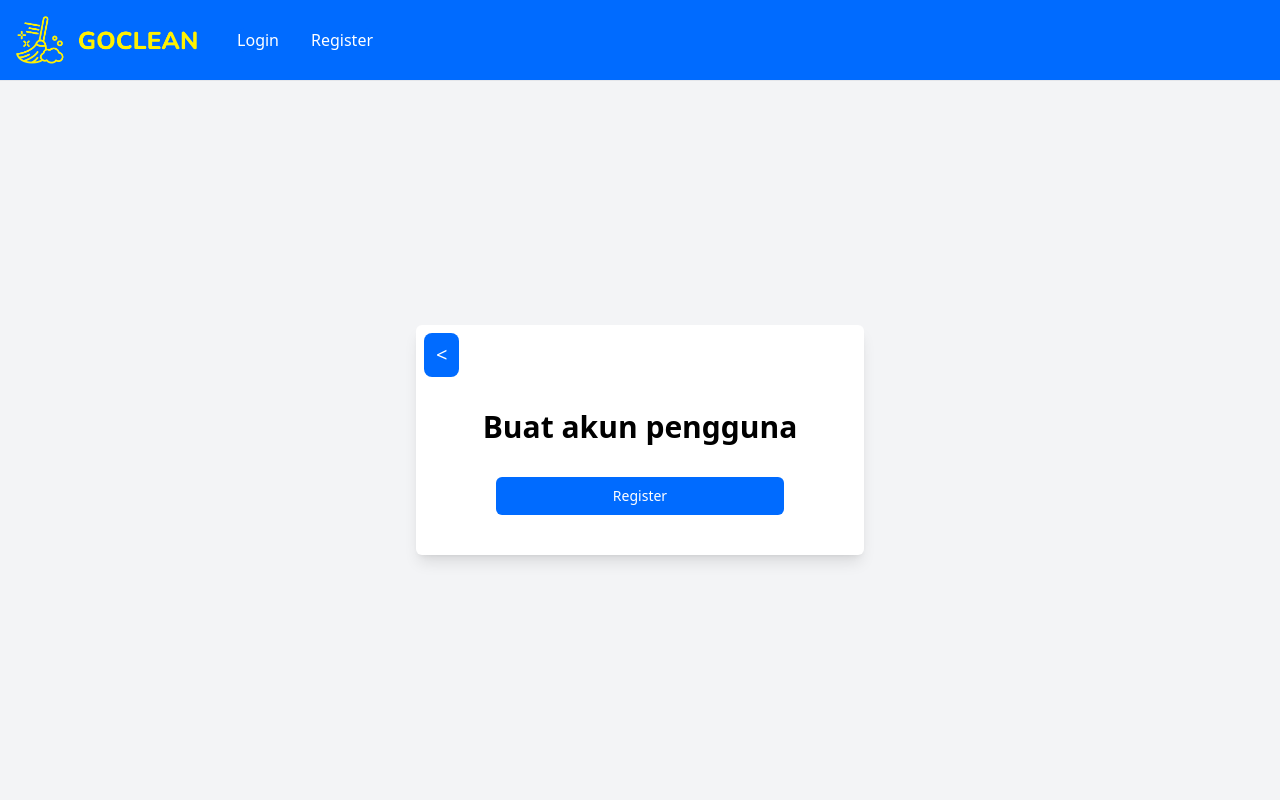
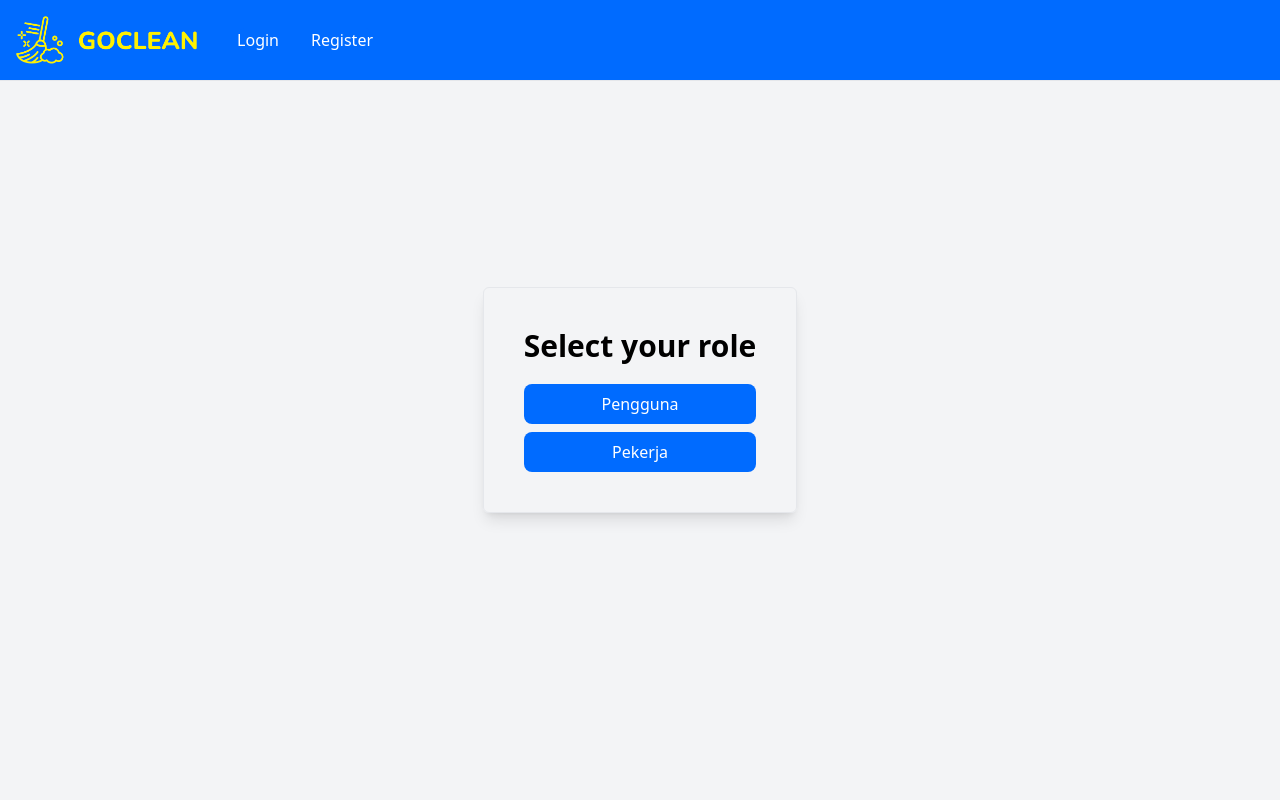
Before and after one commit to fakhrihabb/TK2, a Django app: page /register/ in a window 1280 px wide. Run offline with Django 5.2, Linux system fonts and the light colour scheme; some libraries are stand-ins or nearby versions.

Commit message:
update navbar css

```diff
--- a/authentication/templates/register.html
+++ b/authentication/templates/register.html
@@ -2,88 +2,52 @@
 <title>Register</title>
 <meta name="viewport" content="width=device-width, initial-scale=1" />
 {% endblock meta %} {% block content %} {% include 'navbar.html' %}
+{% if user.is_authenticated %}
 <div
-  class="min-h-screen flex items-center justify-center bg-gray-100 py-12 px-4 sm:px-6 lg:px-8"
+  class="flex align-center justify-center min-w-screen min-h-screen bg-gray-100"
 >
   <div
-    class="space-y-8 form-style bg-white mt-20 rounded-md border-gray-200 shadow-lg pb-10 w-full max-w-md"
+    class="flex flex-col align-center justify-center min-w-screen min-h-screen"
   >
-    <button
-      href=""
-      class="mt-2 ml-2 text-white w-fit py-1 bg-[#006BFF] py-2 rounded-lg text-white hover:bg-[#FFF100] hover:text-[#006BFF] hover:shadow-md hover:-translate-y-0.5 transition duration-500"
-    >
-      <a
-        class="mx-3 text-white text-xl"
-        href="{% url 'authentication:register' %}"
-        ><</a
-      >
-    </button>
-    <div class="px-10">
-      <h2 class="mt-4 text-center text-3xl font-semibold text-black">
-        Buat akun pengguna
-      </h2>
-      <form class="mt-8 space-y-6 px-10" method="POST">
-        {% csrf_token %}
-        <input type="hidden" name="remember" value="true" />
-        <div class="rounded-md shadow-sm -space-y-px">
-          {% for field in form %}
-          <div class="{% if not forloop.first %} mt-5 {% endif %}">
-            <label
-              for="{{ field.id_for_label }}"
-              class="mb-2 font-semibold text-black"
-            >
-              {{ field.label }}
-            </label>
-            <div class="relative mb-4">
-              {{ field }}
-              <div
-                class="absolute inset-y-0 right-0 pr-3 flex items-center pointer-events-none"
-              >
-                {% if field.errors %}
-                <svg
-                  class="h-5 w-5 text-red-500"
-                  fill="currentColor"
-                  viewBox="0 0 20 20"
-                >
-                  <path
-                    fill-rule="evenodd"
-                    d="M18 10a8 8 0 11-16 0 8 8 0 0116 0zm-7 4a1 1 0 11-2 0 1 1 0 012 0zm-1-9a1 1 0 00-1 1v4a1 1 0 102 0V6a1 1 0 00-1-1z"
-                    clip-rule="evenodd"
-                  ></path>
-                </svg>
-                {% endif %}
-              </div>
-            </div>
-            {% if field.errors %} {% for error in field.errors %}
-            <p class="mt-1 text-sm text-red-600">{{ error }}</p>
-            {% endfor %} {% endif %}
-          </div>
-          {% endfor %}
-        </div>
-
-        <div>
-          <button
-            type="submit"
-            class="group relative w-full flex justify-center py-2 px-4 border border-transparent text-sm font-medium rounded-md text-white bg-[#006BFF] py-2 rounded-lg text-white hover:bg-[#FFF100] hover:text-[#006BFF] hover:shadow-md hover:-translate-y-0.5 transition duration-500"
-          >
-            Register
-          </button>
-        </div>
-      </form>
-
-      {% if messages %}
-      <div class="mt-4">
-        {% for message in messages %}
-        <div
-          class="bg-red-100 border border-red-400 text-red-700 px-4 py-3 rounded relative"
-          role="alert"
+    <div class="shadow-lg p-10 border border-gray-200 rounded-md">
+      <h1 class="text-3xl text-center font-semibold">
+        You are already logged in!
+      </h1>
+      <p class="text-center font-regular mt-2">
+        You must log out to register new user!
+      </p>
+      <div class="flex flex-col pt-5 text-center">
+        <a
+          href="{% url 'authentication:logout' %}"
+          class="bg-red-700 py-2 rounded-lg text-white hover:bg-red-900 hover:shadow-md hover:-translate-y-0.5 transition duration-500"
+          ><button>Log Out</button></a
         >
-          <span class="block sm:inline">{{ message }}</span>
-        </div>
-        {% endfor %}
       </div>
-      {% endif %}
     </div>
   </div>
 </div>
-{% endblock content %}
+{% else %}
+<div
+  class="flex align-center justify-center min-w-screen min-h-screen bg-gray-100"
+>
+  <div
+    class="flex flex-col align-center justify-center min-w-screen min-h-screen"
+  >
+    <div class="shadow-lg p-10 border border-gray-200 rounded-md">
+      <h1 class="text-3xl text-center font-semibold">Select your role</h1>
+      <div class="flex flex-col pt-5 text-center">
+        <a
+          href="{% url 'authentication:pengguna_register' %}"
+          class="bg-[#006BFF] py-2 rounded-lg text-white hover:bg-[#FFF100] hover:text-[#006BFF] hover:shadow-md hover:-translate-y-0.5 transition duration-500"
+          ><button>Pengguna</button></a
+        >
+        <a
+          href="{% url 'authentication:pekerja_register' %}"
+          class="mt-2 bg-[#006BFF] py-2 rounded-lg text-white hover:bg-[#FFF100] hover:text-[#006BFF] hover:shadow-md hover:-translate-y-0.5 transition duration-500"
+          ><button>Pekerja</button></a
+        >
+      </div>
+    </div>
+  </div>
+</div>
+{% endif %} {% endblock content %}
--- a/package.json
+++ b/package.json
@@ -1,5 +1,8 @@
 {
   "devDependencies": {
     "tailwindcss": "^3.4.14"
+  },
+  "dependencies": {
+    "flowbite": "^2.5.2"
   }
 }
--- a/templates/base.html
+++ b/templates/base.html
@@ -7,12 +7,16 @@
     <meta name="viewport" content="width=device-width, initial-scale=1.0" />
     {% endblock meta %}
     <link rel="stylesheet" href="{% static 'global.css' %}" />
-    <!-- <link
+    <link
       rel="stylesheet"
       href="https://cdnjs.cloudflare.com/ajax/libs/font-awesome/6.0.0-beta3/css/all.min.css"
       integrity="sha384-k6RqeWeci5ZR/Lv4MR0sA0FfDOMVb6c54fM1r6bQ2m9S2j/8YHqR93eU5eY+"
       crossorigin="anonymous"
-    /> -->
+    />
+    <link
+      href="https://cdn.jsdelivr.net/npm/flowbite@2.5.2/dist/flowbite.min.css"
+      rel="stylesheet"
+    />
     <script src="https://cdn.tailwindcss.com"></script>
   </head>
 
--- a/templates/navbar.html
+++ b/templates/navbar.html
@@ -76,19 +76,75 @@
       </div>
     </div>
     <div class="flex md:order-2 space-x-3 md:space-x-0 rtl:space-x-reverse">
-      <a href="{% url 'authentication:logout' %}">
+      <!-- <a href="{% url 'authentication:logout' %}">
         <button
           type="button"
-          class="text-white bg-red-700 hover:bg-red-900 focus:ring-4 focus:outline-none focus:ring-blue-300 font-medium rounded-lg text-sm px-4 py-2 text-center"
+          class="text-white bg-red-700 hover:bg-red-900 focus:ring-4 focus:outline-none focus:ring-blue-300 font-medium rounded-lg text-sm px-4 py-2 text-center transition duration-300"
         >
           Logout
         </button>
-      </a>
+      </a> -->
 
       <button
-        data-collapse-toggle="navbar-sticky"
+        id="dropdownDefaultButton"
+        data-dropdown-toggle="dropdown"
+        class="text-white bg-[#006BFF] hover:text-[#FFF100] font-medium rounded-lg text-sm px-5 py-2.5 inline-flex items-center dark:bg-blue-600 dark:hover:bg-blue-700 text-left transition duration-300"
         type="button"
-        class="mobile-menu-button inline-flex items-center p-2 w-10 h-10 justify-center text-sm text-white rounded-lg md:hidden hover:bg-[#c7bc00] focus:outline-none focus:ring-2 focus:ring-gray-200 dark:text-gray-400 dark:hover:bg-gray-700 dark:focus:ring-gray-600"
+      >
+        <div class="flex flex-col justify-start align-center">
+          <div>Hi, {{user.username}}</div>
+          <div class="text-xs">
+            {% if user.is_pekerja %} Pekerja {% elif user.is_pengguna %}
+            Pengguna {% endif %}
+          </div>
+        </div>
+
+        <svg
+          class="w-2.5 h-2.5 ms-3"
+          aria-hidden="true"
+          xmlns="http://www.w3.org/2000/svg"
+          fill="none"
+          viewBox="0 0 10 6"
+        >
+          <path
+            stroke="currentColor"
+            stroke-linecap="round"
+            stroke-linejoin="round"
+            stroke-width="2"
+            d="m1 1 4 4 4-4"
+          />
+        </svg>
+      </button>
+
+      <!-- Dropdown menu -->
+      <div
+        id="dropdown"
+        class="z-10 hidden bg-white divide-y divide-gray-100 rounded-lg shadow-lg w-44 dark:bg-gray-700"
+      >
+        <ul
+          class="py-2 text-sm text-gray-700 dark:text-gray-200"
+          aria-labelledby="dropdownDefaultButton"
+        >
+          <li>
+            <a
+              href="#"
+              class="block px-4 py-2 hover:bg-gray-100 dark:hover:bg-gray-600 dark:hover:text-white"
+              >Profile</a
+            >
+          </li>
+          <li>
+            <a
+              href="{% url 'authentication:logout' %}"
+              class="block px-4 py-2 hover:bg-gray-100 dark:hover:bg-gray-600 dark:hover:text-white text-red-600"
+              >Log Out</a
+            >
+          </li>
+        </ul>
+      </div>
+
+      <button
+        type="button"
+        class="mobile-menu-button inline-flex items-center p-2 w-10 h-10 justify-center text-sm text-white rounded-lg md:hidden hover:bg-[#c7bc00] dark:text-gray-400 dark:hover:bg-gray-700 dark:focus:ring-gray-600 hover:bg-blue-700 transition duration-300"
         aria-controls="navbar-sticky"
         aria-expanded="false"
       >
@@ -248,4 +304,5 @@
       menu.classList.toggle("hidden");
     });
   </script>
+  <script src="https://cdn.jsdelivr.net/npm/flowbite@2.5.2/dist/flowbite.min.js"></script>
 </nav>
```
Also changed, not shown: package-lock.json.
